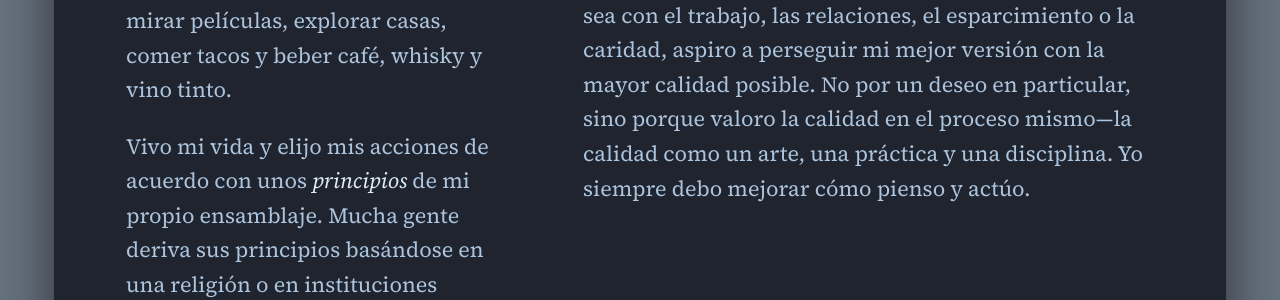
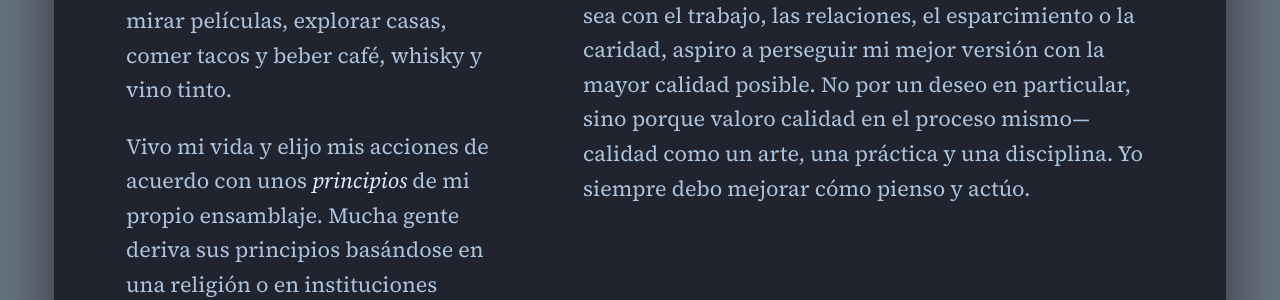
Before and after one commit to h3h/bradfordfults.com, a Jekyll site: the page built from hogar.html, in a window 1280 px wide. Shown: the part 663-963 px from the top of the page. Built offline with Jekyll 4.4.1, drawn with Linux system fonts in a browser that asks for light colours; some web fonts are replaced; some of the changed lines change nothing that is shown; some of the changed text lies outside the part shown.

Commit message:
Mejorar el español

```diff
--- a/hogar.html
+++ b/hogar.html
@@ -36,18 +36,18 @@
           mejor versión de cada rol que represento. Ya sea con el trabajo, las
           relaciones, el esparcimiento o la caridad, aspiro a perseguir mi mejor
           versión con la mayor calidad posible. No por un deseo en particular,
-          sino porque valoro la calidad en el proceso mismo—la calidad como un
+          sino porque valoro calidad en el proceso mismo—calidad como un
           arte, una práctica y una disciplina. Yo siempre debo mejorar cómo
           pienso y actúo.
         </p>
         <h3 class="liberty">La libertad</h3>
         <p>
-          Un principio para recordarme que todo es afectado por la distribución
-          relativa del poder, y cómo usamos ese poder como personas es
-          importante. Desde los inicios de la civilización, han habido sólo unos
-          pocos quienes han mantenido el poder en la mayoría de los grupos de
-          gente. Creo que es mi deber abrazar y extender <em>la libertad</em> a
-          tanta gente como sea posible, para equilibrar la distribución del
+          Un principio para recordarme que todo está determinaado por la
+          distribución del poder, y cómo usamos ese poder como personas es
+          importante. Desde los inicios de la civilización, han habido sólo unas
+          pocas personas que han mantenido el poder en la mayoría de grupos
+          de gente. Creo que es mi deber abrazar y extender <em>la libertad</em>
+          a tanta gente como sea posible, para equilibrar la distribución del
           poder.
         </p>
         <h3 class="perspective">La perspectiva</h3>
```
